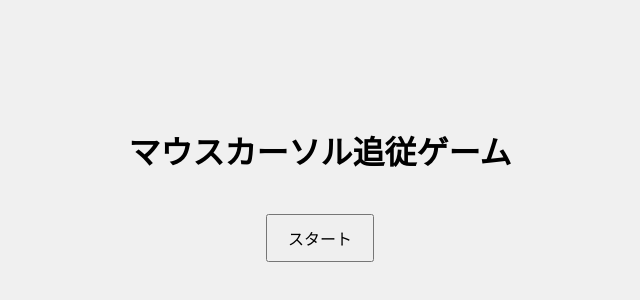
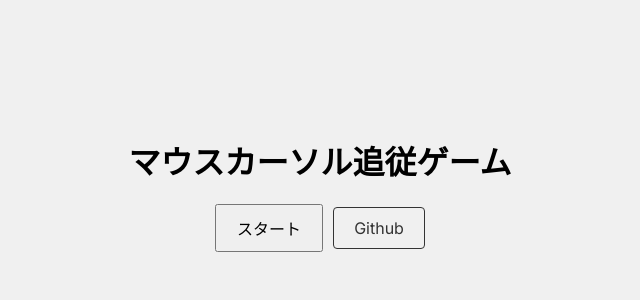
Before and after one commit to musmi-memoi/aim, a plain HTML site: page index.html in a window 1280 px wide. Shown: the part 216-516 px from the top of the page, without its empty margins (320-960 px from the left). Drawn offline with Linux system fonts and the light colour scheme.

Commit message:
色々修正

```diff
--- a/game.js
+++ b/game.js
@@ -25,7 +25,7 @@ function setupGame() {
 	// ゲーム画面全体のクリックイベントを検出してスコアを減点
 	gameScreen.addEventListener("click", function () {
 		score = Math.max(0, score - 50); // スコアを-50点するが、最低0点を保証
-		scoreDisplay.textContent = `スコア: ${Math.round(score)}`;
+		scoreDisplay.textContent = `${Math.round(score)}`;
 		moveTarget();
 	});
 }
@@ -39,7 +39,7 @@ function calculateScore(event) {
 	const distance = Math.sqrt(dx * dx + dy * dy);
 	const newScore = Math.max(0, 50 - distance);
 	score += newScore;
-	scoreDisplay.textContent = `スコア: ${Math.round(score)}`;
+	scoreDisplay.textContent = `${Math.round(score)}`;
 	moveTarget();
 }
 
--- a/index.html
+++ b/index.html
@@ -8,7 +8,11 @@
 	<body>
 		<div id="title-screen" class="screen">
 			<h1>マウスカーソル追従ゲーム</h1>
-			<button id="start-button">スタート</button>
+			<div class="buttons" style="display: flex;flex-direction: row;gap: 10px;align-items: center;">
+				<button id="start-button">スタート</button>
+				<a href="https://github.com/musmi-memoi/aim" class="repo" target="_blank">Github</a>
+			</div>
+
 		</div>
 
 		<div id="game-screen" class="screen hidden">
--- a/style.css
+++ b/style.css
@@ -6,6 +6,7 @@ html {
 	font-family: "Inter", "Noto Sans JP", sans-serif;
 	margin: 0;
 	background-color: #f0f0f0;
+	cursor: crosshair;
 }
 
 .game-target {
@@ -22,7 +23,7 @@ html {
 	bottom: 50px; /* 残り時間バーの上 */
 	left: 10px;
 	font-size: 20px;
-  pointer-events: none;
+	pointer-events: none;
 }
 
 .time-bar-container {
@@ -55,8 +56,17 @@ html {
 }
 
 button {
-	margin-top: 20px;
 	padding: 10px 20px;
 	font-size: 16px;
 	cursor: pointer;
 }
+
+.repo {
+	padding: 10px 20px;
+	border-radius: 4px;
+	border: 1px solid #333;
+	text-decoration: none;
+	color: #333;
+	font-size: 16px;
+	cursor: pointer;
+}
```
